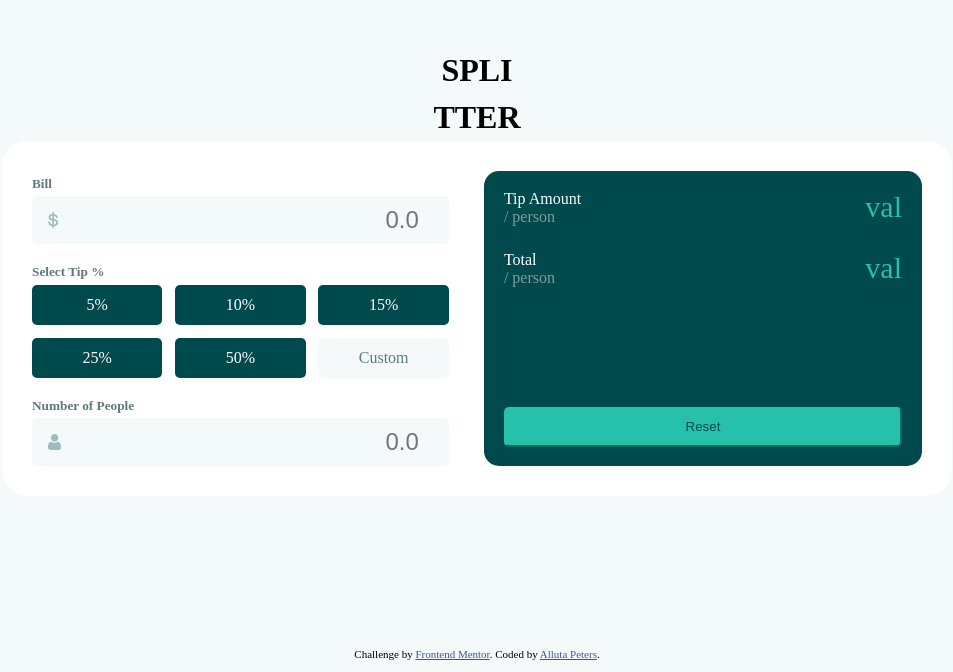
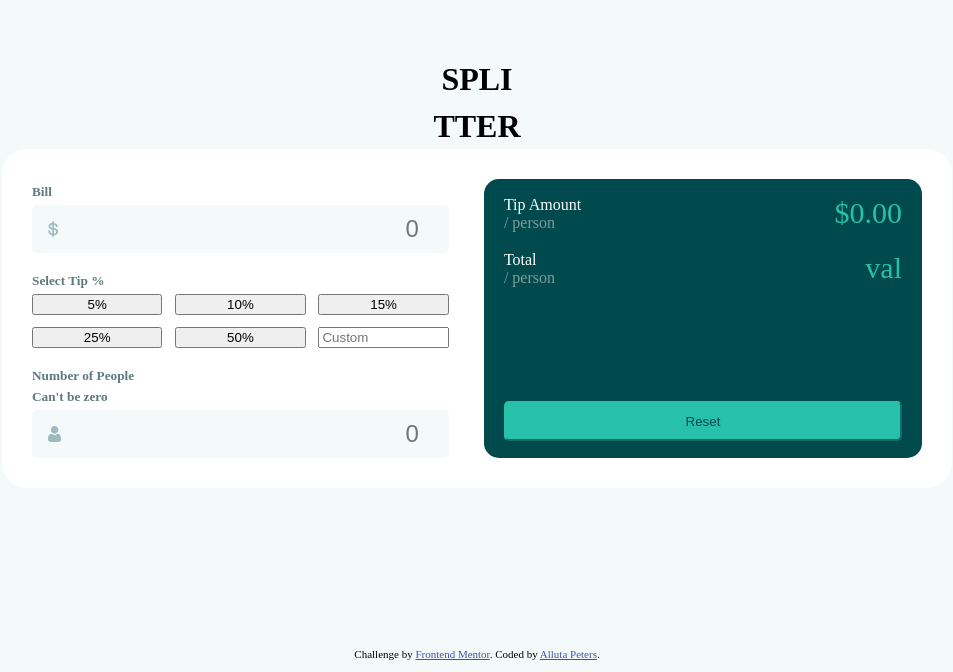
Before and after one commit to lutajpeters/tip-calculator-app, a plain HTML site: page index.html in a window 1280 px wide. Shown: the part 128-800 px from the top of the page, without its empty margins (163-1116 px from the left). Drawn offline with Linux system fonts and the light colour scheme.

Commit message:
updated html syntax.

```diff
--- a/index.html
+++ b/index.html
@@ -34,7 +34,7 @@
           </header>
           <div class="bill-input">
             <img src="/images/icon-dollar.svg" alt="dollar sign" />
-            <input type="number" id="billAmount" name="billAmount" min="0" max="1000000" placeholder="0.0" />
+            <input type="number" id="billAmount" name="billAmount" min="1" max="1000000" placeholder="0" />
           </div>
         </section>
         <section class="bill-tip-options">
@@ -42,21 +42,22 @@
             <h5>Select Tip %</h5>
           </header>
           <div class="tip-options">
-            <p>5%</p>
-            <p>10%</p>
-            <p>15%</p>
-            <p>25%</p>
-            <p>50%</p>
-            <p>Custom</p>
+            <button id="fivePercent" data-tip-percentage="5">5%</button>
+            <button id="tenPercent" data-tip-percentage="10">10%</button>
+            <button id="fivePercent" data-tip-percentage="15">15%</button>
+            <button id="twentyFivePercent" data-tip-percentage="25">25%</button>
+            <button id="fiftyPercent" data-tip-percentage="50">50%</button>
+            <input type="number" id="customTip" name="customTip" min="0" max="1000000" placeholder="Custom" />
           </div>
         </section>
         <section class="bill-party-size">
-          <header>
+          <header class="party-size-header">
             <h5>Number of People</h5>
+            <h5 class="error" id="errorMessage">Can't be zero</h5>
           </header>
           <div class="party-size-input">
             <img src="/images/icon-person.svg" alt="people" />
-            <input type="number" id="partySize" name="partySize" min="0" max="1000000" placeholder="0.0" />
+            <input type="number" id="partySize" name="partySize" min="1" max="1000000" placeholder="0" />
           </div>
         </section>
       </section>
@@ -66,14 +67,14 @@
             <p>Tip Amount</p>
             <p>/ person</p>
           </span>
-          <span class="calculated-values">val</span>
+          <span id="tipPerPerson" class="calculated-values">$0.00</span>
         </section>
         <section class="tip-total">
           <span>
             <p>Total</p>
             <p>/ person</p>
           </span>
-          <span class="calculated-values">val</span>
+          <span id="totalPerPerson" class="calculated-values">val</span>
         </section>
         <section class="tip-action">
           <button>Reset</button>
@@ -82,7 +83,6 @@
     </div>
   </main>
 
-
   <footer class="attribution">
     Challenge by <a href="https://www.frontendmentor.io?ref=challenge" target="_blank">Frontend Mentor</a>.
     Coded by <a href="#">Alluta Peters</a>.
```
